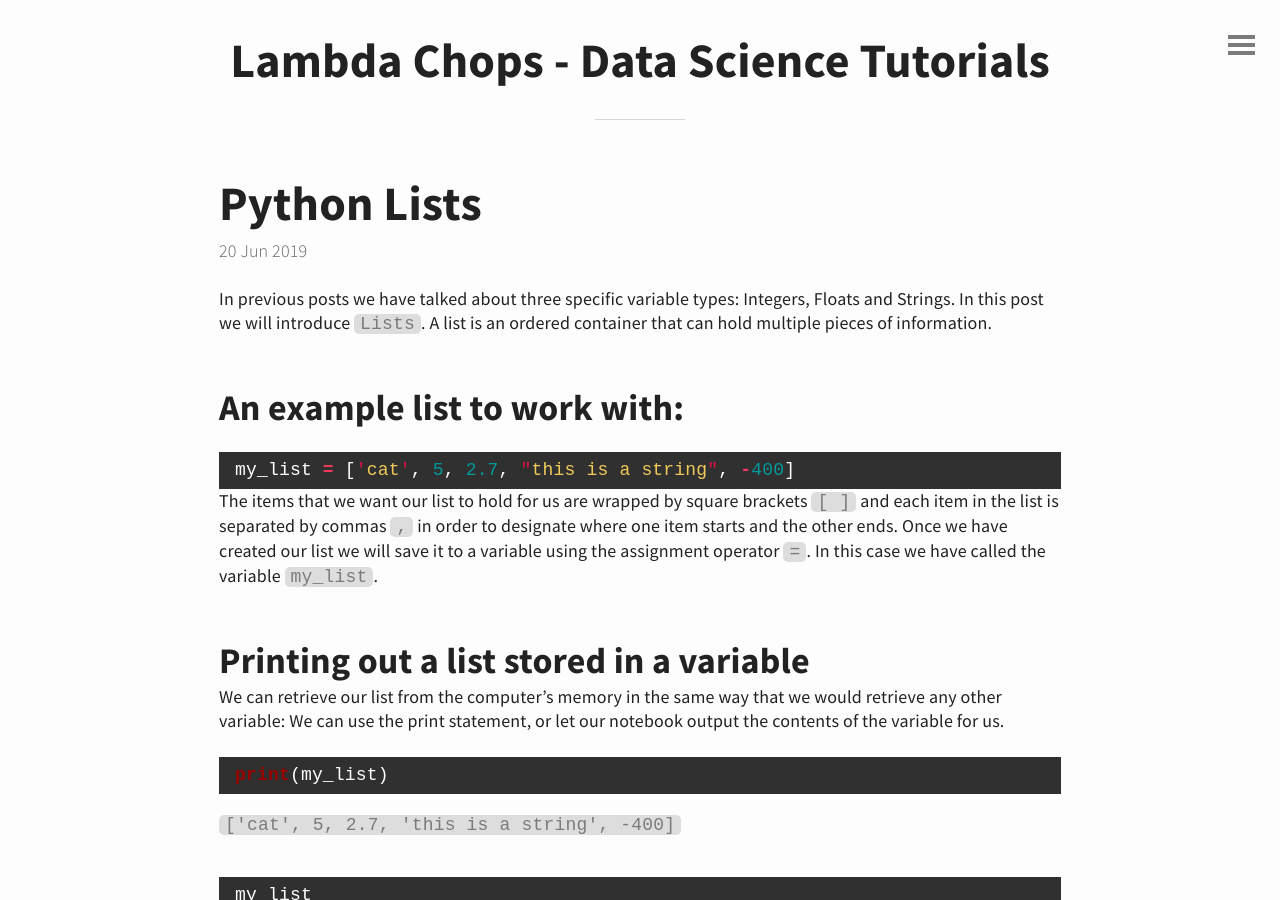
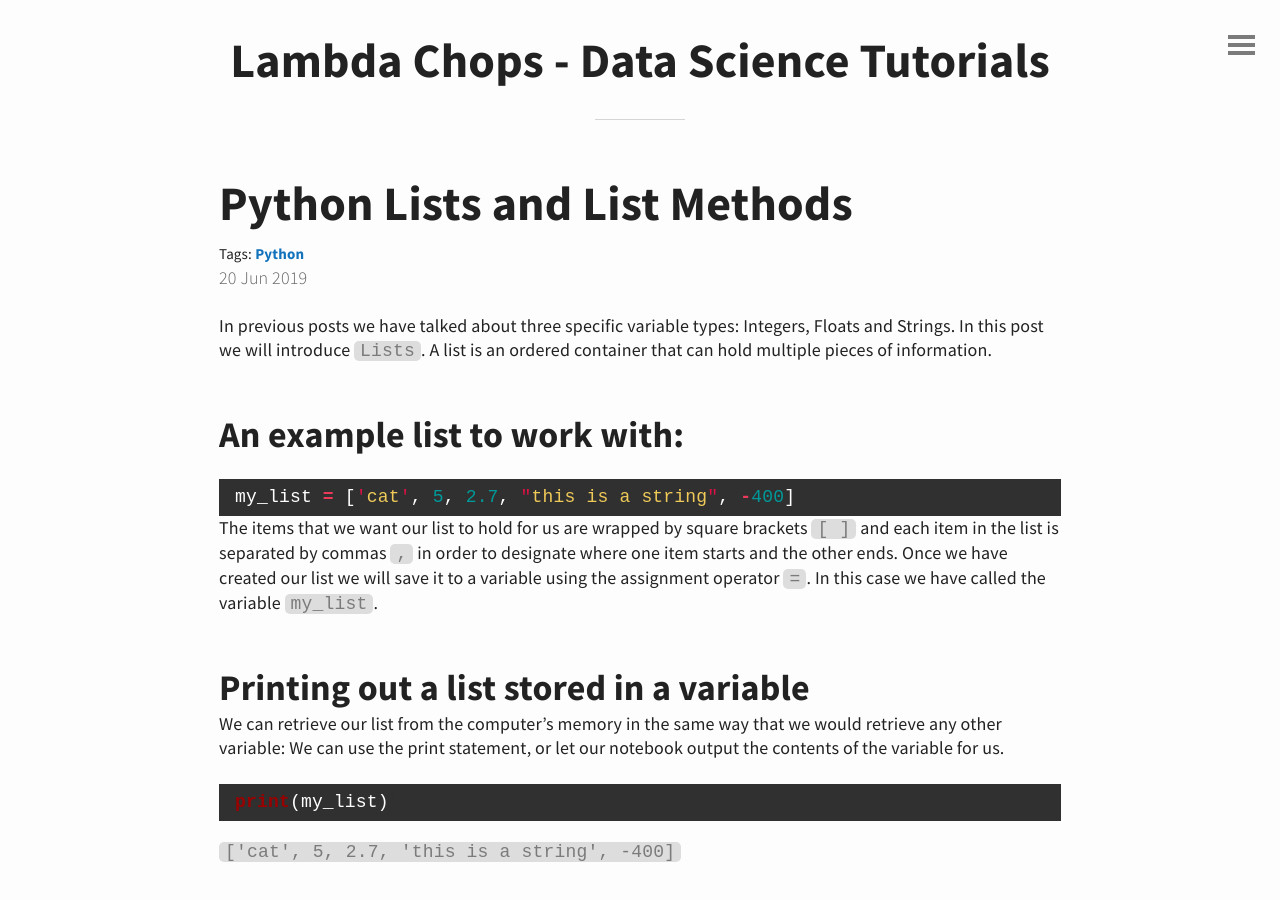
Before and after one commit to ryanallredblog/ryanallredblog.github.io, a Jekyll site: the page built from _posts/2019-06-20-python-lists.md, in a window 1280 px wide and 900 px high. Built offline with Jekyll 4.4.1, drawn with Linux system fonts in a browser that asks for light colours; some of the changed lines change nothing that is shown.

Commit message:
updates python lists post

```diff
--- a/_posts/2019-06-20-python-lists.md
+++ b/_posts/2019-06-20-python-lists.md
@@ -1,3 +1,9 @@
+---
+title: Python Lists and List Methods
+description: This post covers creating python lists and list methods such as append, insert, pop, contains, remove, sort, and the length function -- len()
+tags: python
+---
+
 
 In previous posts we have talked about three specific variable types: Integers, Floats and Strings. In this post we will introduce `Lists`. A list is an ordered container that can hold multiple pieces of information.
 
```
